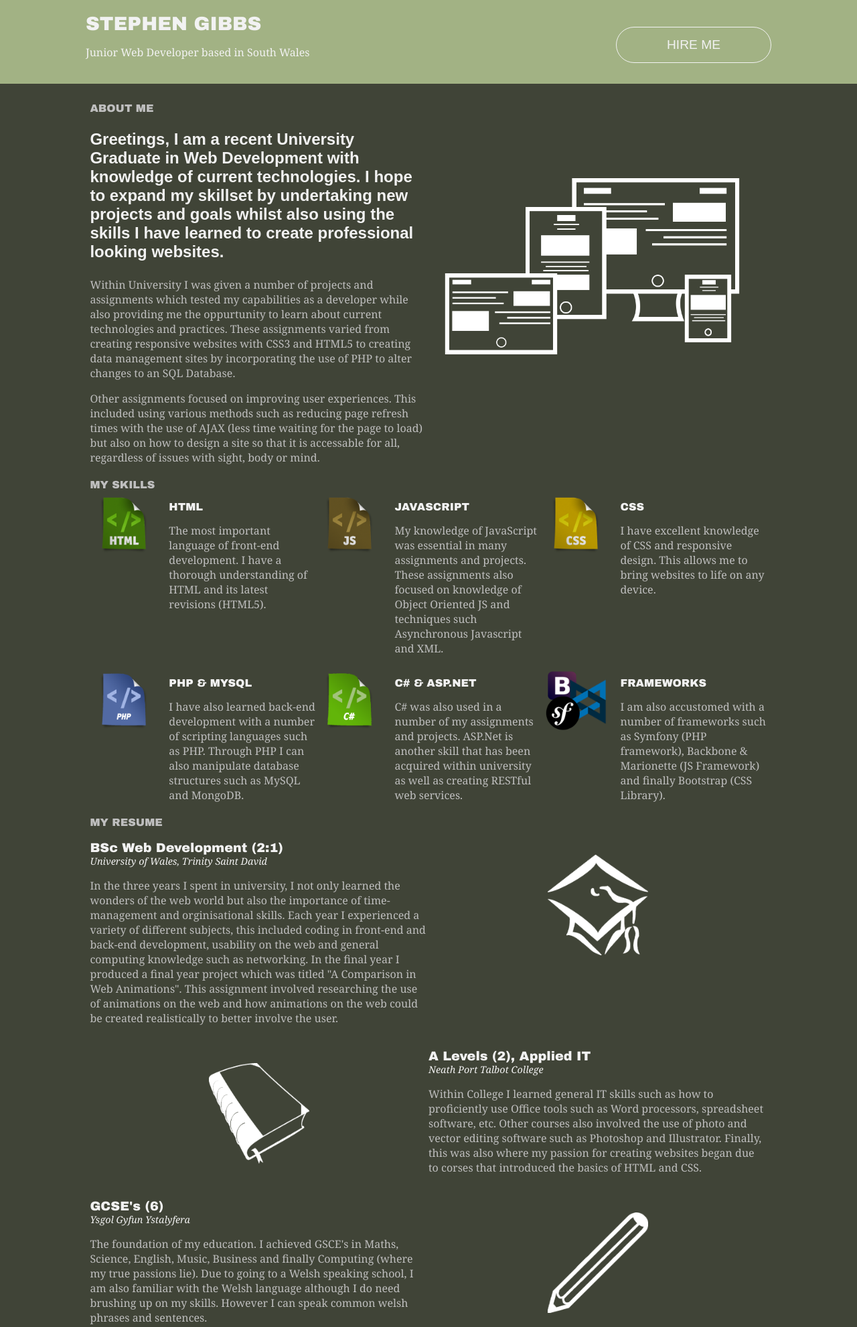
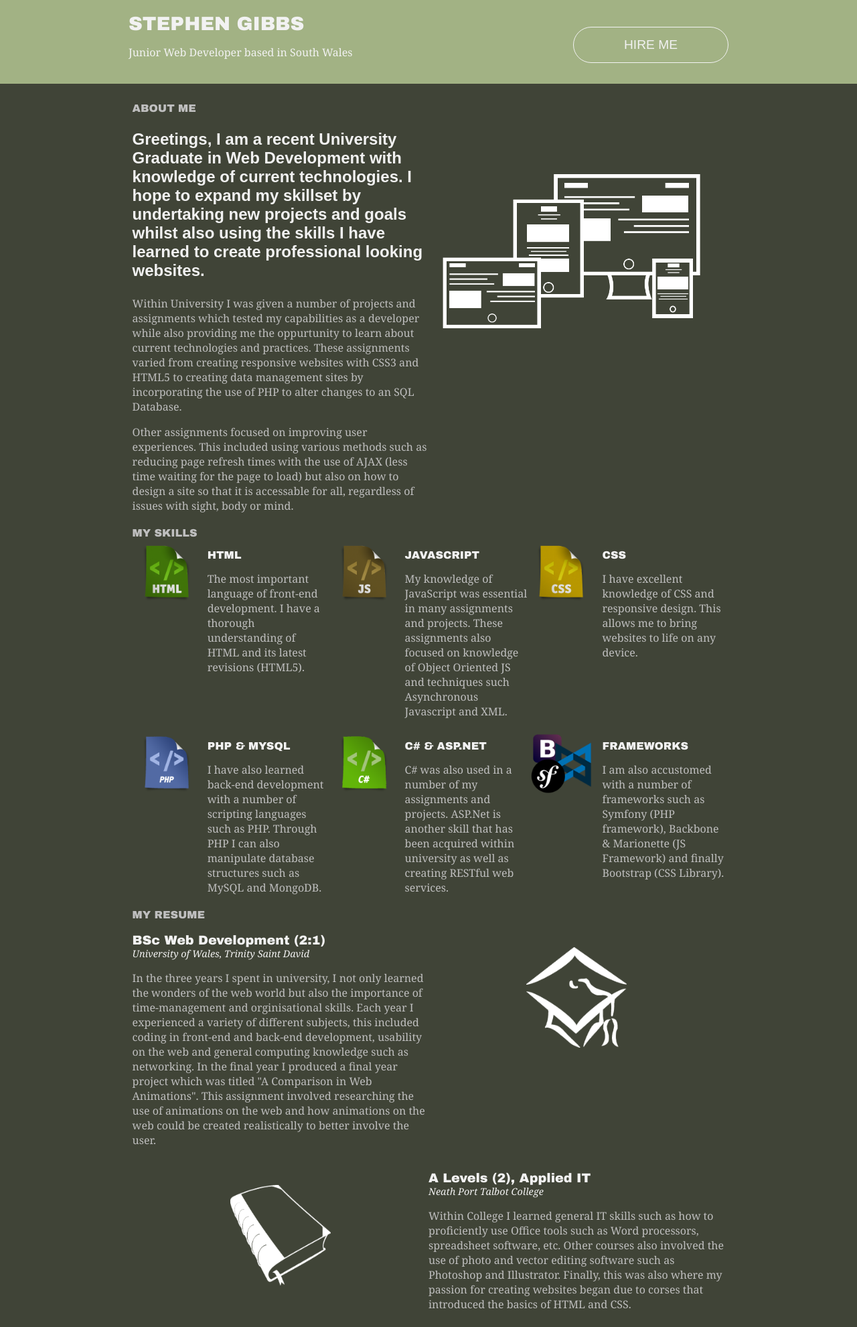
Before and after one commit to Taffro/Taffro.github.io, a PHP site: page / in a window 1280 px wide. Shown: the top 1981 px of the page at 67% size. Run offline with PHP 8.4, Linux system fonts and the light colour scheme; some libraries are stand-ins or nearby versions.

Commit message:
changed padding
changed padding on sides from 10% to 15%

```diff
--- a/CSS/application.css
+++ b/CSS/application.css
@@ -40,11 +40,11 @@ body h1 {
 }
 
 .container1{
-	padding-right: 10%;
-	padding-left: 10%;
+	padding-right: 15%;
+	padding-left: 15%;
 	margin-right: auto;
 	margin-left: auto;
-	width: 80%;
+	width: 70%;
 	float: left;
 }
 
@@ -97,8 +97,8 @@ body h1 {
 }
 
 .container{
-	padding-right: 10%;
-	padding-left: 10%;
+	padding-right: 15%;
+	padding-left: 15%;
 	margin-right: auto;
 	margin-left: auto;
 }
@@ -149,7 +149,7 @@ body h1 {
 }
 
 .c3-column1 p{
-	margin-left: 35%;
+	margin-left: 38%;
 }
 
 .c3-column2{
@@ -158,7 +158,7 @@ body h1 {
 }
 
 .c3-column2 p{
-	margin-left: 35%;
+	margin-left: 38%;
 }
 
 .c3-column3{
@@ -167,7 +167,7 @@ body h1 {
 }
 
 .c3-column3 p{
-	margin-left: 35%;
+	margin-left: 38%;
 }
 
 .row {
--- a/index.html
+++ b/index.html
@@ -134,6 +134,8 @@
 		</div>
 	</div>
 
+	<!-- ====== Projects ======= -->
+
 	<!-- ====== Contact Me ======= -->
 	<div class="section1">
 		<div class="container1">
```
